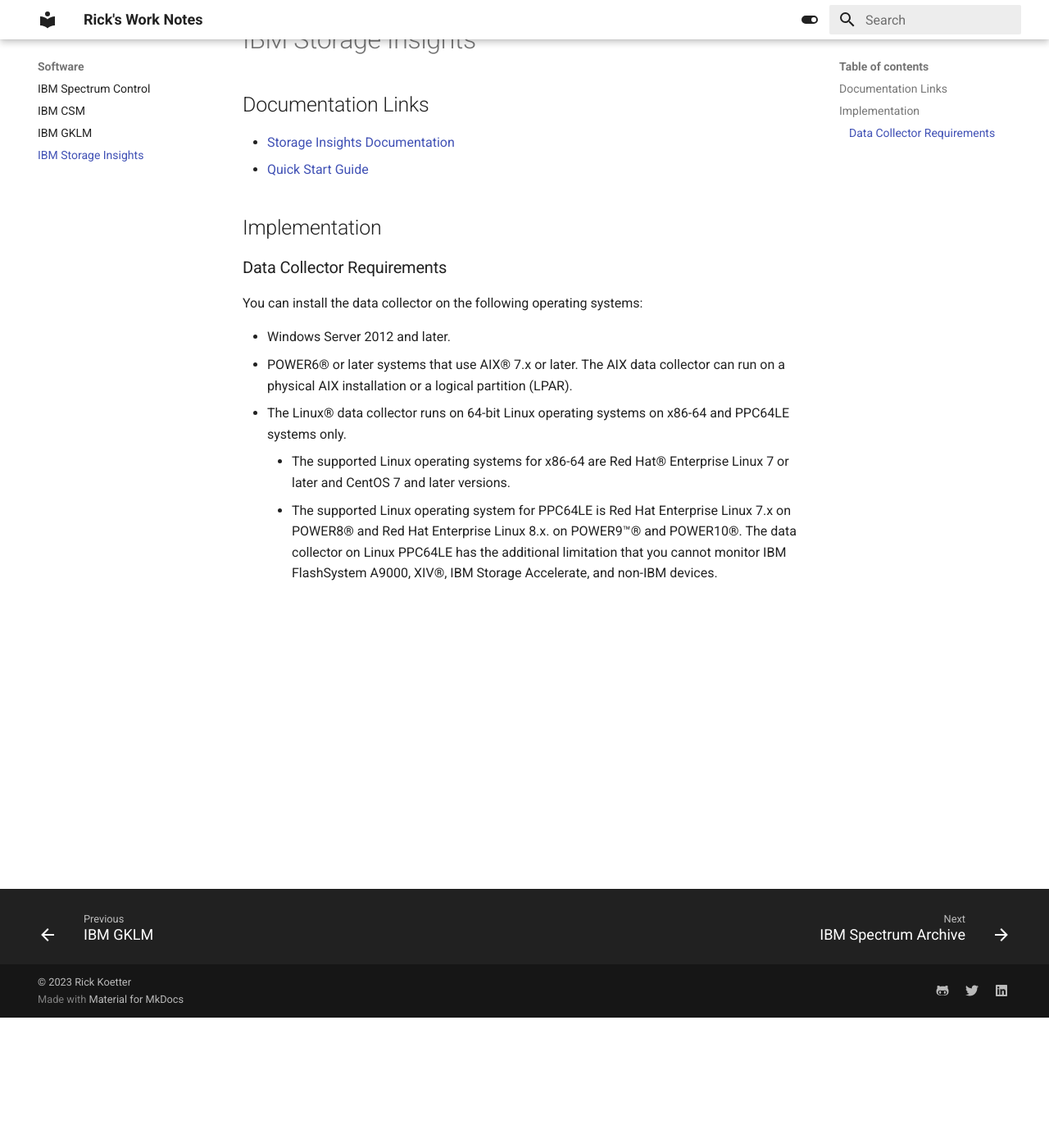
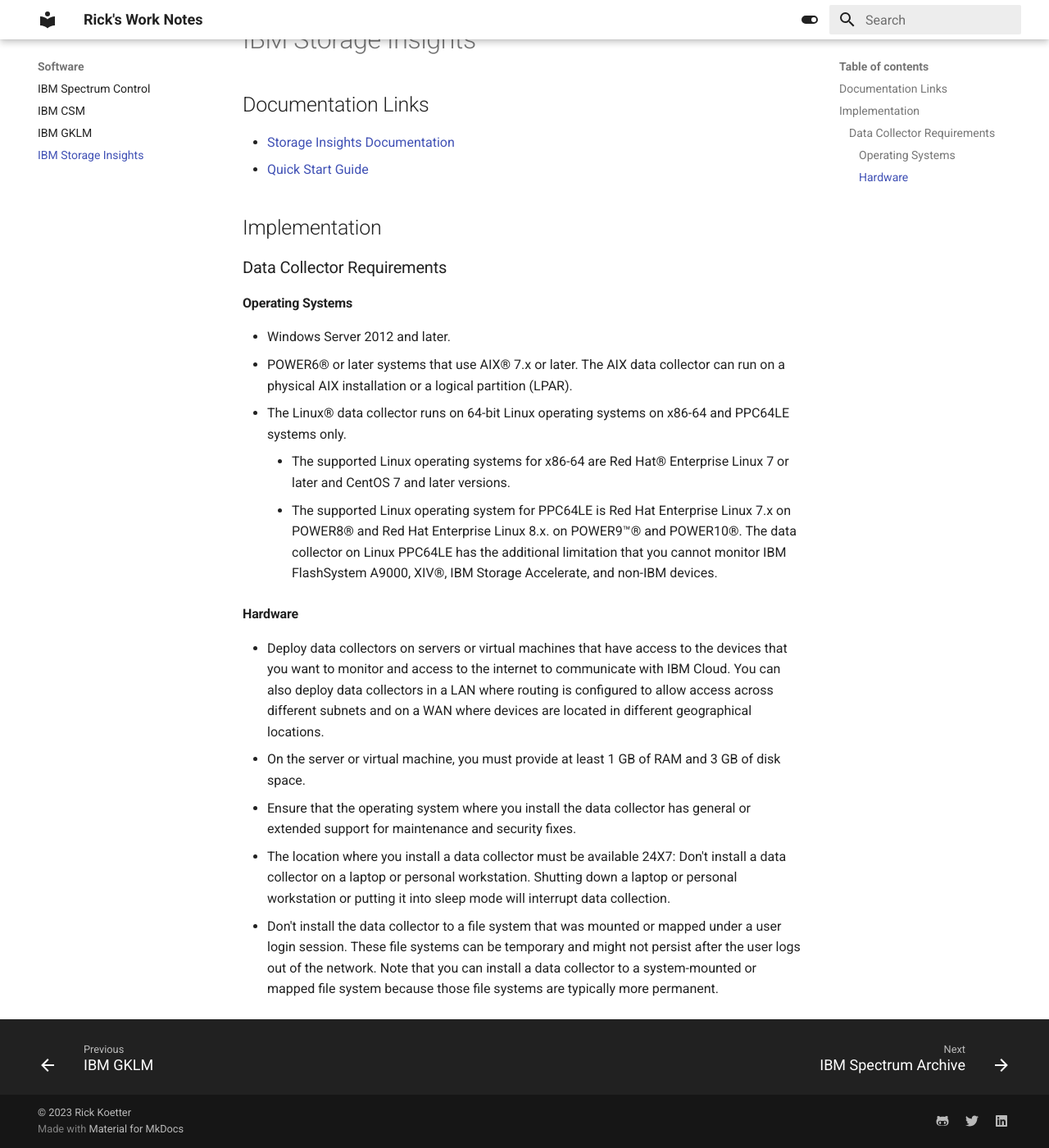
Before and after one commit to rickkoe/worknotes, an MkDocs documentation site: the page built from docs/Software/storage-insights.md, in a window 1280 px wide and 1400 px high, scrolled down 159 px. Shown: the whole window at 82% size. Built offline with MkDocs 1.6.1 and Material for MkDocs 9.7.7, drawn with Linux system fonts in a browser that asks for light colours.

Commit message:
data collector

```diff
--- a/docs/Software/storage-insights.md
+++ b/docs/Software/storage-insights.md
@@ -5,10 +5,18 @@
 - [Quick Start Guide](https://www.ibm.com/docs/en/SSQRB8/pdf/IBM_Storage_Insights_Getting_Started_Guide.pdf)
 ## Implementation
 ### Data Collector Requirements
-You can install the data collector on the following operating systems:
+#### Operating Systems
 
 - Windows Server 2012 and later.
 - POWER6® or later systems that use AIX® 7.x or later. The AIX data collector can run on a physical AIX installation or a logical partition (LPAR).
 - The Linux® data collector runs on 64-bit Linux operating systems on x86-64 and PPC64LE systems only.
     - The supported Linux operating systems for x86-64 are Red Hat® Enterprise Linux 7 or later and CentOS 7 and later versions.
     - The supported Linux operating system for PPC64LE is Red Hat Enterprise Linux 7.x on POWER8® and Red Hat Enterprise Linux 8.x. on POWER9™® and POWER10®. The data collector on Linux PPC64LE has the additional limitation that you cannot monitor IBM FlashSystem A9000, XIV®, IBM Storage Accelerate, and non-IBM devices.
+#### Hardware
+
+- Deploy data collectors on servers or virtual machines that have access to the devices that you want to monitor and access to the internet to communicate with IBM Cloud. You can also deploy data collectors in a LAN where routing is configured to allow access across different subnets and on a WAN where devices are located in different geographical locations.
+- On the server or virtual machine, you must provide at least 1 GB of RAM and 3 GB of disk space.
+- Ensure that the operating system where you install the data collector has general or extended support for maintenance and security fixes.
+- The location where you install a data collector must be available 24X7:
+Don't install a data collector on a laptop or personal workstation. Shutting down a laptop or personal workstation or putting it into sleep mode will interrupt data collection.
+- Don't install the data collector to a file system that was mounted or mapped under a user login session. These file systems can be temporary and might not persist after the user logs out of the network. Note that you can install a data collector to a system-mounted or mapped file system because those file systems are typically more permanent.
```
